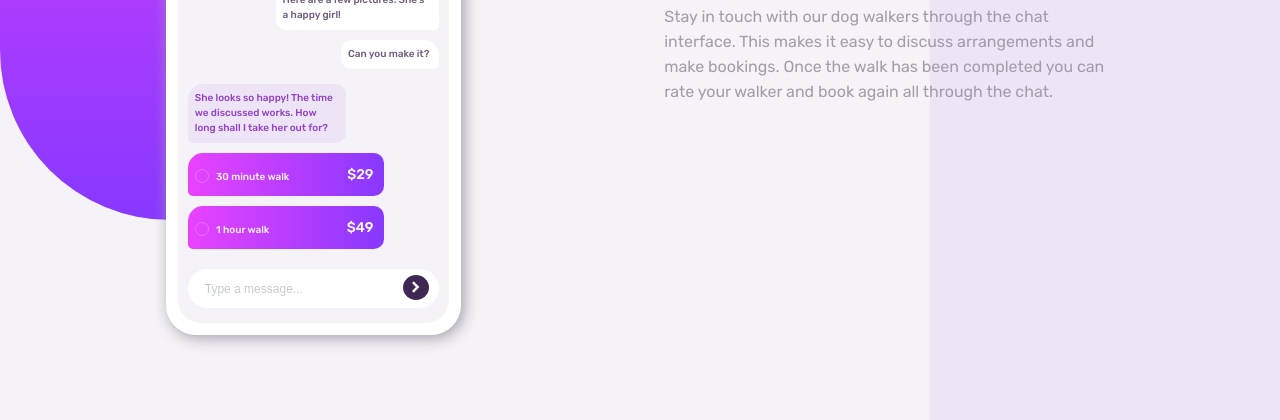
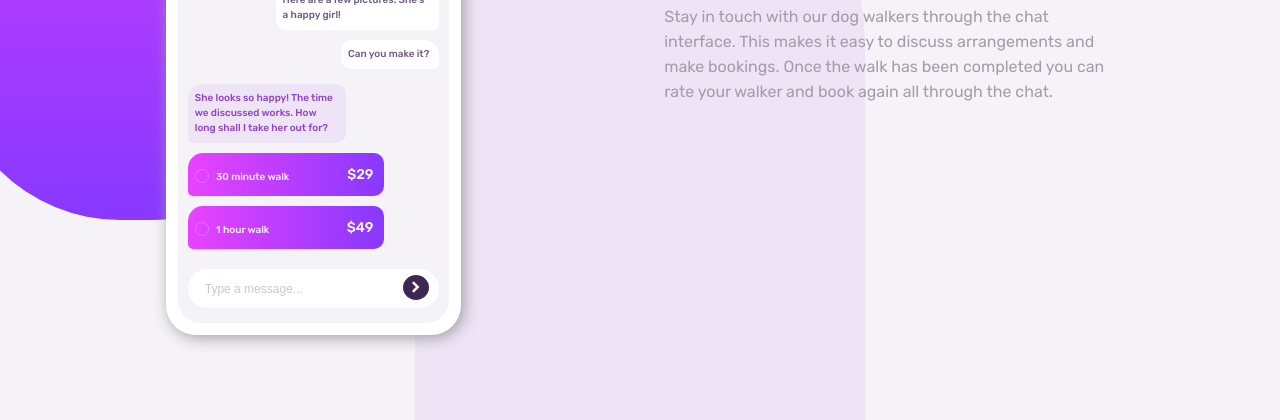
Before and after one commit to DE-DANIELS/Chat-app-CSS-illustration, a plain HTML site: page index.html in a window 1280 px wide. Shown: the part 380-800 px from the top of the page. Drawn offline with nearby package versions, Linux system fonts and the light colour scheme.

Commit message:
Update style.css

```diff
--- a/style.css
+++ b/style.css
@@ -22,6 +22,7 @@
 body {
     font-family: var(--font-family);
     background-color: var(--bg4-color);
+    overflow-x: hidden;
 }
 section {
     position: relative;
@@ -35,10 +36,10 @@ img {
     width: 290px;
     height: 500px;
     position: absolute;
-    left: 0;
+    left: -50px;
     top: 0;
     background-image: var(--bg3-color);
-    border-radius: 0 0 200px 170px;
+    border-radius: 0 0 250px 250px;
 }
 #container {
     position: absolute;
@@ -263,13 +264,13 @@ input[type="radio"] {
         border-radius: 0 0 200px 170px;
     }
     .right-ark {
-        width: 350px;
+        width: 450px;
         height: 600px;
         position: absolute;
-        right: 0;
+        right: -110;
         bottom: 0;
         background-color: #ede4f5;
-        border-radius: 200px 180px 0 0;
+        border-radius: 250px 250px 0 0;
     }
     #container {
         width: 90%;
```
